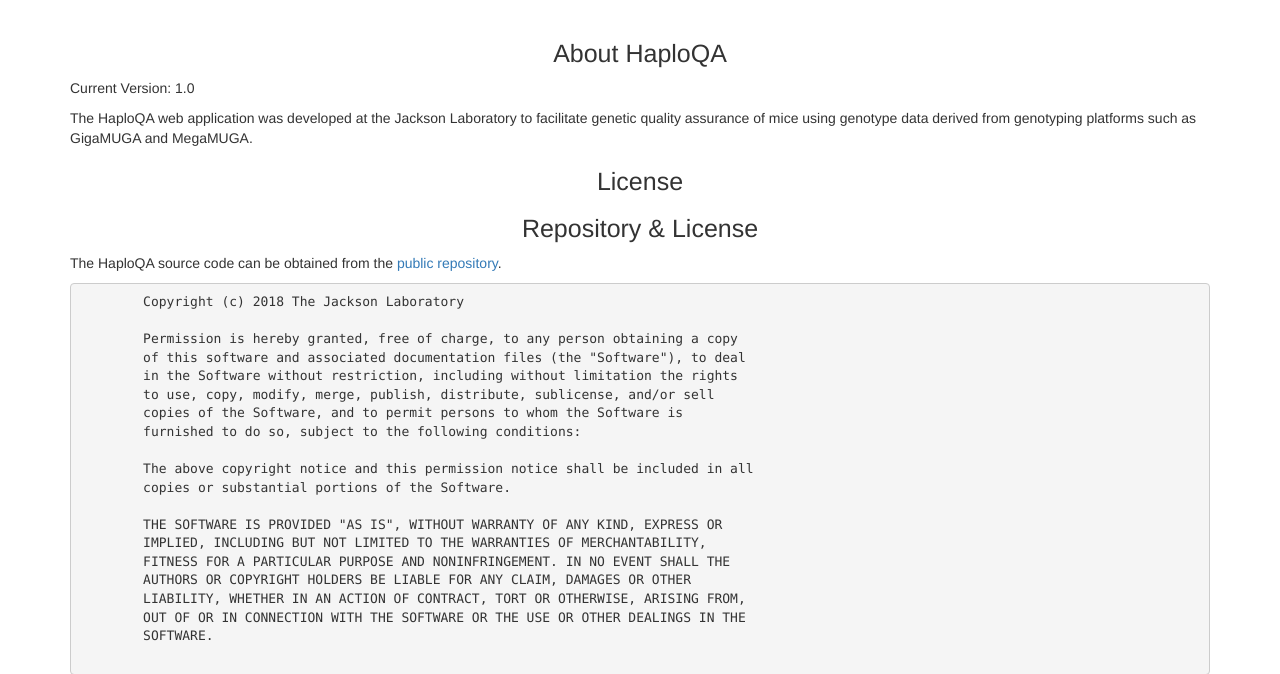
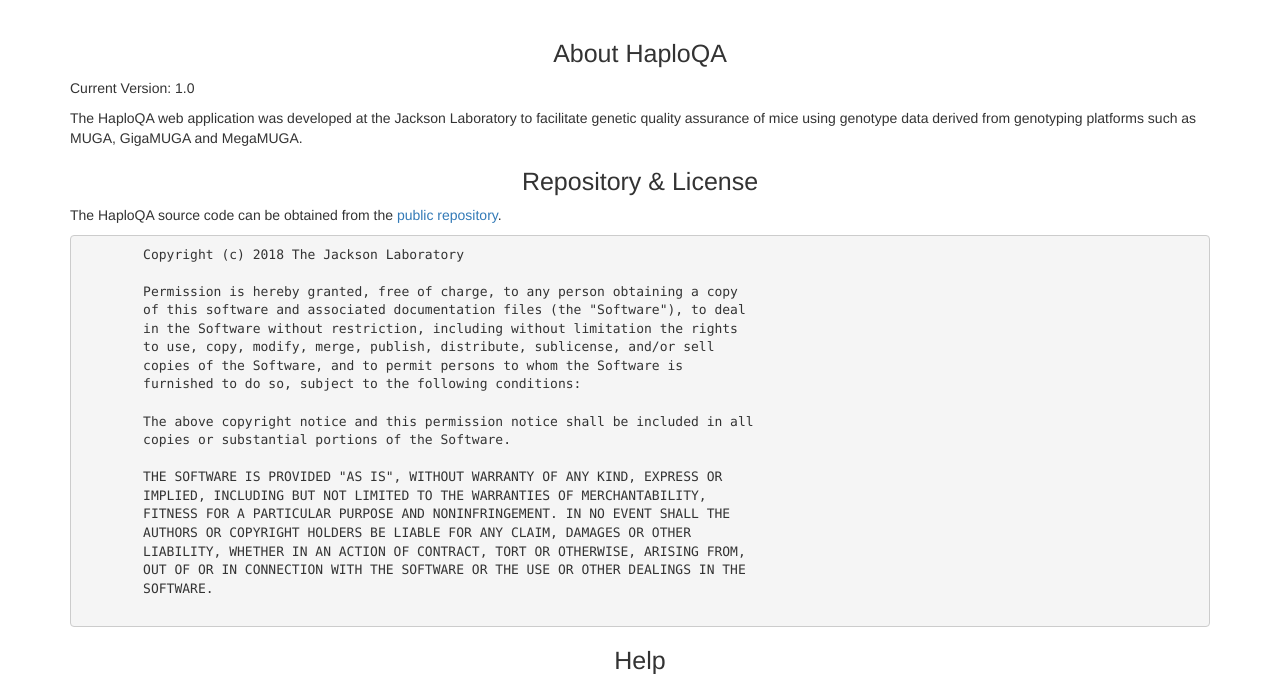
Before and after one commit to TheJacksonLaboratory/haploqa, a Flask app: page /help.html in a window 1280 px wide. Shown: the part 52-726 px from the top of the page. Run offline with Flask 2, Linux system fonts and the light colour scheme; some libraries are stand-ins or nearby versions.

Commit message:
Changes some text on pages to accommodate MUGA support. Removes extra license header on help page.

```diff
--- a/src/haploqa/templates/help.html
+++ b/src/haploqa/templates/help.html
@@ -10,17 +10,15 @@
     <p>
         The HaploQA web application was developed at the Jackson Laboratory to facilitate genetic
         quality assurance of mice using genotype data derived from genotyping platforms such
-        as GigaMUGA and MegaMUGA.
+        as MUGA, GigaMUGA and MegaMUGA.
         <!--TODO: add more detail here about the types of use-cases that
         this application covers (e.g. haplotype reconstruction, annotating samples, working with GEMMs)-->
     </p>
 
-    <h2>License</h2>
-
     <h2>Repository & License</h2>
     <p>
-        The HaploQA source code can be obtained from the <a href="https://github.com/TheJacksonLaboratory/haploqa.git">public
-        repository</a>.
+        The HaploQA source code can be obtained from the <a href="https://github.com/TheJacksonLaboratory/haploqa.git">
+        public repository</a>.
     </p>
     <pre>
         Copyright (c) 2018 The Jackson Laboratory
@@ -253,7 +251,7 @@
                     <b>Sex:</b> The sex of the animal from which the sample was collected can be provided here.
                 </li>
                 <li>
-                    <b>Platform:</b> The current version of HaploQA uses either MegaMUGA or GigaMUGA genotyping array
+                    <b>Platform:</b> The current version of HaploQA uses MUGA, MegaMUGA or GigaMUGA genotyping array
                     platforms (<a href="http://genomics.neogen.com/en/mouse-universal-genotyping-array">
                     http://genomics.neogen.com/en/mouse-universal-genotyping-array</a>).
                 </li>
--- a/src/haploqa/templates/import-status.html
+++ b/src/haploqa/templates/import-status.html
@@ -63,8 +63,9 @@
 
     <p>
         This page gives status for the sample data upload. It will typically require about two or three seconds
-        per GigaMUGA sample for import to complete. MegaMUGA imports should progress significantly faster. Once the import
-        is complete this page will display a link which allows you to edit and analyze the samples which have been uploaded.
+        per GigaMUGA sample for import to complete. MegaMUGA imports should progress significantly faster, and MUGA
+        imports should be fairly quick. Once the import is complete this page will display a link which allows you to
+        edit and analyze the samples which have been uploaded.
     </p>
 
     <!-- a bootstrap progress bar for the import -->
--- a/src/haploqa/templates/index.html
+++ b/src/haploqa/templates/index.html
@@ -8,7 +8,7 @@
     </div>
     <p class="intro">
         HaploQA is a software platform that provides interpretation of genotype calls from the Mouse Universal
-        Genotyping array platforms (Mega-/Giga- MUGA) that are available from
+        Genotyping array platforms (including Mega-/Giga- MUGA) that are available from
         <a href="http://genomics.neogen.com/en/research-and-development-genomic-discovery#mouse">Neogen Genomics</a>
         (Morgan et al., 2015). The software allows for direct upload of sample and genotype data, sample annotation,
         and organization by users. The software interprets genotype calls and uses established Hidden Markov Models
--- a/src/haploqa/templates/sample.html
+++ b/src/haploqa/templates/sample.html
@@ -1449,7 +1449,7 @@
                                     data-toggle="tooltip"
                                     data-placement="top"
                                     data-html="true"
-                                    title="The current version of HaploQA uses either MegaMUGA or GigaMUGA genotyping
+                                    title="The current version of HaploQA uses MUGA genotyping
                                     array platforms. <b>More information can be found on the Help & About page.</b>">
                             </span>
                         </th>
```
